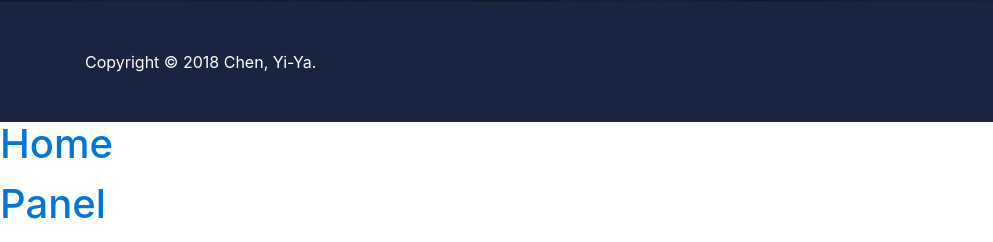
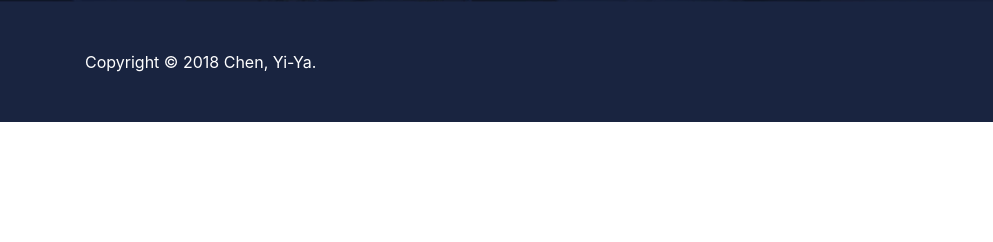
Before and after one commit to InaMonki/-Inamonki, a plain HTML site: page Atlas/index.html in a window 1280 px wide. Shown: the part 3641-3883 px from the top of the page, 0-993 px from the left. After the commit the page ends 3763 px from the top, so only its background shows below. Drawn offline with Linux system fonts and the light colour scheme.

Commit message:
Update index.html

```diff
--- a/Atlas/index.html
+++ b/Atlas/index.html
@@ -226,11 +226,6 @@
         </div>
     </div>
 
-    <h1 class="nav1">
-        <p id="p1"><a href="index.html">Home</a></p>
-        <p id="p2"><a href="basicMonkey.html">Panel</p>
-
-    </h1>
 
     <!-- AOS -->
     <script src="js/aos.js"></script>
```
